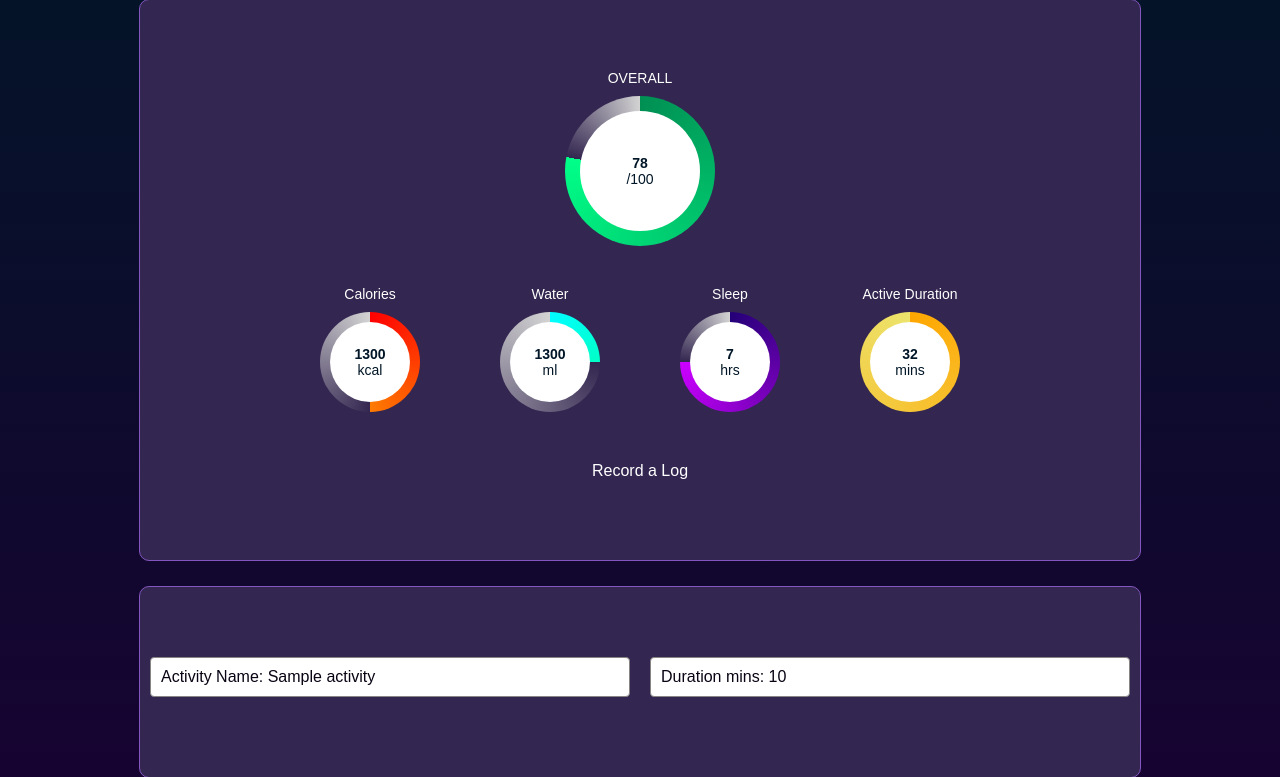
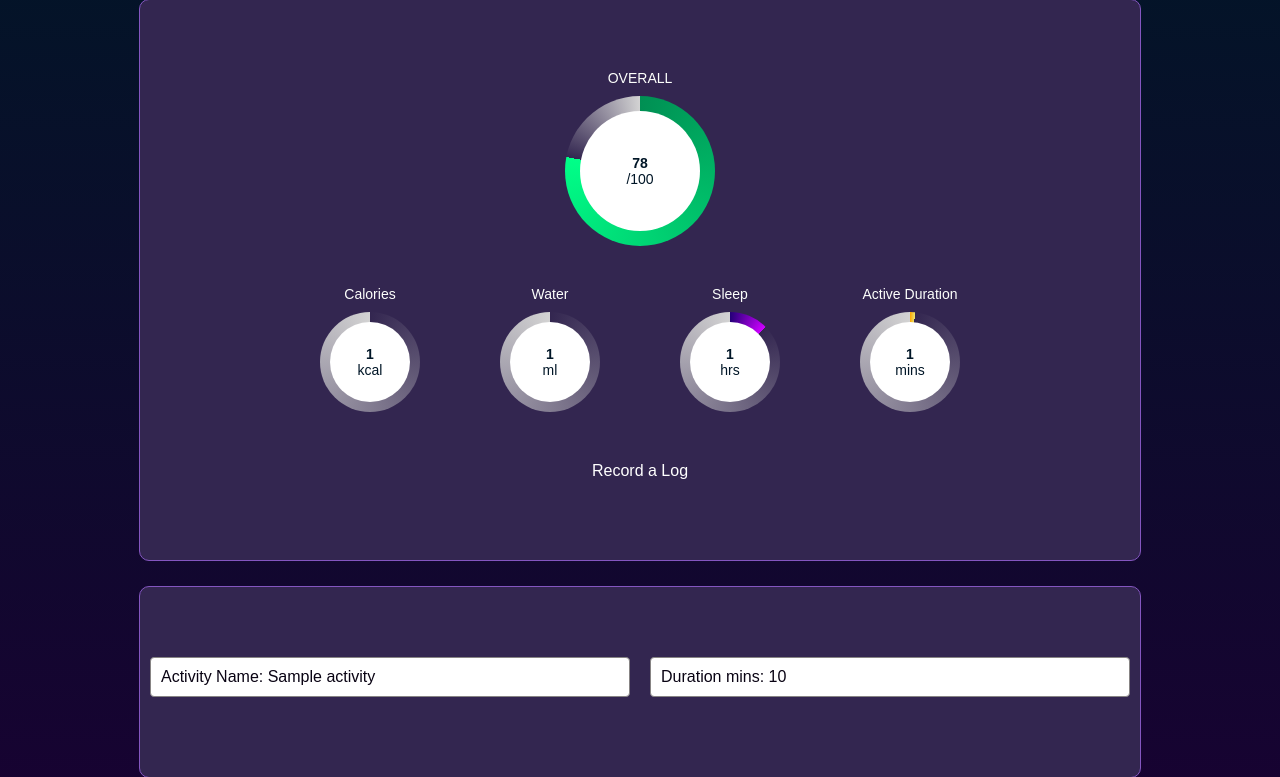
Before and after one commit to 2732382/15C, a Django app: template templates/renova/my_logs.html in a window 1280 px wide. Shown: the part 122-899 px from the top of the page. Run offline with Django 3.2, Linux system fonts and the light colour scheme; the template is opened without the code that fills it: most values are stand-ins (such as "Sample title", 1, 10 or a date in 2020); some libraries are stand-ins or nearby versions.

Commit message:
four dials functioning

```diff
--- a/static/base.css
+++ b/static/base.css
@@ -399,24 +399,24 @@ footer {
 }
 
 /* Individual dial backgrounds */
-#dial1 {
-    background: conic-gradient(red 0%, rgb(255, 123, 0) 50%, transparent 50%, transparent 0%, lightgrey 100%);
+#calorie-dial {
+    background: conic-gradient(red 0%, rgb(255, 123, 0) 50%, transparent 50%, lightgrey 100%);
 }
 
-#dial2 {
-    background: conic-gradient(aqua 0%, rgb(0, 255, 200) 25%, transparent 25%, transparent 0%, lightgrey 100%);
+#water-dial {
+    background: conic-gradient(aqua 0%, rgb(0, 255, 200) 25%, transparent 25%, lightgrey 100%);
 }
 
-#dial3 {
-    background: conic-gradient(rgb(36, 0, 119) 0%, rgb(204, 0, 255) 75%, transparent 75%, transparent 0%, lightgrey 100%);
+#sleep-dial {
+    background: conic-gradient(rgb(36, 0, 119) 0%, rgb(204, 0, 255) 75%, transparent 75%, lightgrey 100%);
 }
 
-#dial4 {
-    background: conic-gradient(rgb(255, 166, 0) 0%, rgb(236, 228, 109) 100%, transparent 100%, transparent 0%, lightgrey 100%);
+#duration-dial {
+    background: conic-gradient(rgb(255, 166, 0) 0%, rgb(236, 228, 109) 100%, transparent 100%, lightgrey 100%);
 }
 
-#dial5 {
-    background: conic-gradient(rgb(0, 143, 83) 0%, rgb(0, 255, 136) 78%, transparent 78%, transparent 0%, lightgrey 100%);
+#overall-dial {
+    background: conic-gradient(rgb(0, 143, 83) 0%, rgb(0, 255, 136) 78%, transparent 78%, lightgrey 100%);
 }
 
 /* activity log*/
--- /dev/null
+++ b/static/javascript/my_logs.js
@@ -0,0 +1,20 @@
+$(document).ready(function() {
+
+    var percent_calories = 100*(total_calories/target_calories)
+    var percent_water = 100*(total_water/target_water)
+    var percent_sleep = 100*(total_sleep/target_sleep)
+    var percent_duration = 100*(total_duration/target_duration)
+
+    $("#calorie-dial").css({
+        background: "conic-gradient(red 0%, rgb(255, 123, 0) "+percent_calories+"%, transparent "+percent_calories+"%, lightgrey 100%)",
+    });
+    $("#water-dial").css({
+        background: "conic-gradient(aqua 0%, rgb(0, 255, 200) "+percent_water+"%, transparent "+percent_water+"%, lightgrey 100%)",
+    });
+    $("#sleep-dial").css({
+        background: "conic-gradient(rgb(36, 0, 119) 0%, rgb(204, 0, 255) "+percent_sleep+"%, transparent "+percent_sleep+"%, lightgrey 100%)",
+    });
+    $("#duration-dial").css({
+        background: "conic-gradient(rgb(255, 166, 0) 0%, rgb(236, 228, 109) "+percent_duration+"%, transparent "+percent_duration+"%, lightgrey 100%)",
+    });
+});
--- a/templates/renova/my_logs.html
+++ b/templates/renova/my_logs.html
@@ -3,6 +3,25 @@
 
 {% block title %}
 My Logs
+{% endblock %}
+
+{% block js %}
+<script>
+  // ---------------------------------------------
+  // HARDCODED TARGETS ATM
+  // ---------------------------------------------
+  var target_calories = 2000;
+  var target_water = 2500;
+  var target_sleep = 8;
+  var target_duration = 60;
+  // ---------------------------------------------
+
+  var total_calories = "{{total_calories}}";
+  var total_water = "{{total_water}}";
+  var total_sleep = "{{total_sleep}}";
+  var total_duration = "{{total_duration}}";
+</script>
+<script src="{% static 'javascript/my_logs.js' %}"></script>
 {% endblock %}
 
 {% block content %}
@@ -11,7 +30,7 @@ My Logs
 
   <div class="large-dial-container">
     <div class="dial-label">OVERALL</div>
-    <div id="dial5" class="dial large-dial"><div class="dial-text"><strong>78</strong><br />/100</div></div>
+    <div id="overall-dial" class="dial large-dial"><div class="dial-text"><strong>78</strong><br />/100</div></div>
   </div>
 
 
@@ -19,22 +38,22 @@ My Logs
 
     <div class="dial-container">
       <div class="dial-label">Calories</div>
-      <div id="dial1" class="dial"><div class="dial-text"><strong>1300</strong><br />kcal</div></div>
+      <div id="calorie-dial" class="dial"><div class="dial-text"><strong>{{ total_calories }}</strong><br />kcal</div></div>
     </div>
 
     <div class="dial-container">
       <div class="dial-label">Water</div>
-      <div id="dial2" class="dial"><div class="dial-text"><strong>1300</strong><br />ml</div></div>
+      <div id="water-dial" class="dial"><div class="dial-text"><strong>{{ total_water }}</strong><br />ml</div></div>
     </div>
 
     <div class="dial-container">
       <div class="dial-label">Sleep</div>
-      <div id="dial3" class="dial"><div class="dial-text"><strong>7</strong><br />hrs</div></div>
+      <div id="sleep-dial" class="dial"><div class="dial-text"><strong>{{ total_sleep }}</strong><br />hrs</div></div>
     </div>
 
     <div class="dial-container">
       <div class="dial-label">Active Duration</div>
-      <div id="dial4" class="dial"><div class="dial-text"><strong>32</strong><br />mins</div></div>
+      <div id="duration-dial" class="dial"><div class="dial-text"><strong>{{ total_duration }}</strong><br />mins</div></div>
     </div>
   </div>
 
--- a/templates/renova/record_log.html
+++ b/templates/renova/record_log.html
@@ -15,7 +15,7 @@ Record Log
         {% csrf_token %}
         <div class="login-form">
             <div class="form-field">
-                <label for="id_water">Water(litres):</label>
+                <label for="id_water">Water(ml):</label>
                 <input id="id_water" type="number" value=0 name="water" />
             </div>
             <div class="form-field">
```
Also changed, not shown: renova/views.py (+5 -4 lines), static/javascript/stars.js (deleted, +0 -11 lines), db.sqlite3.
